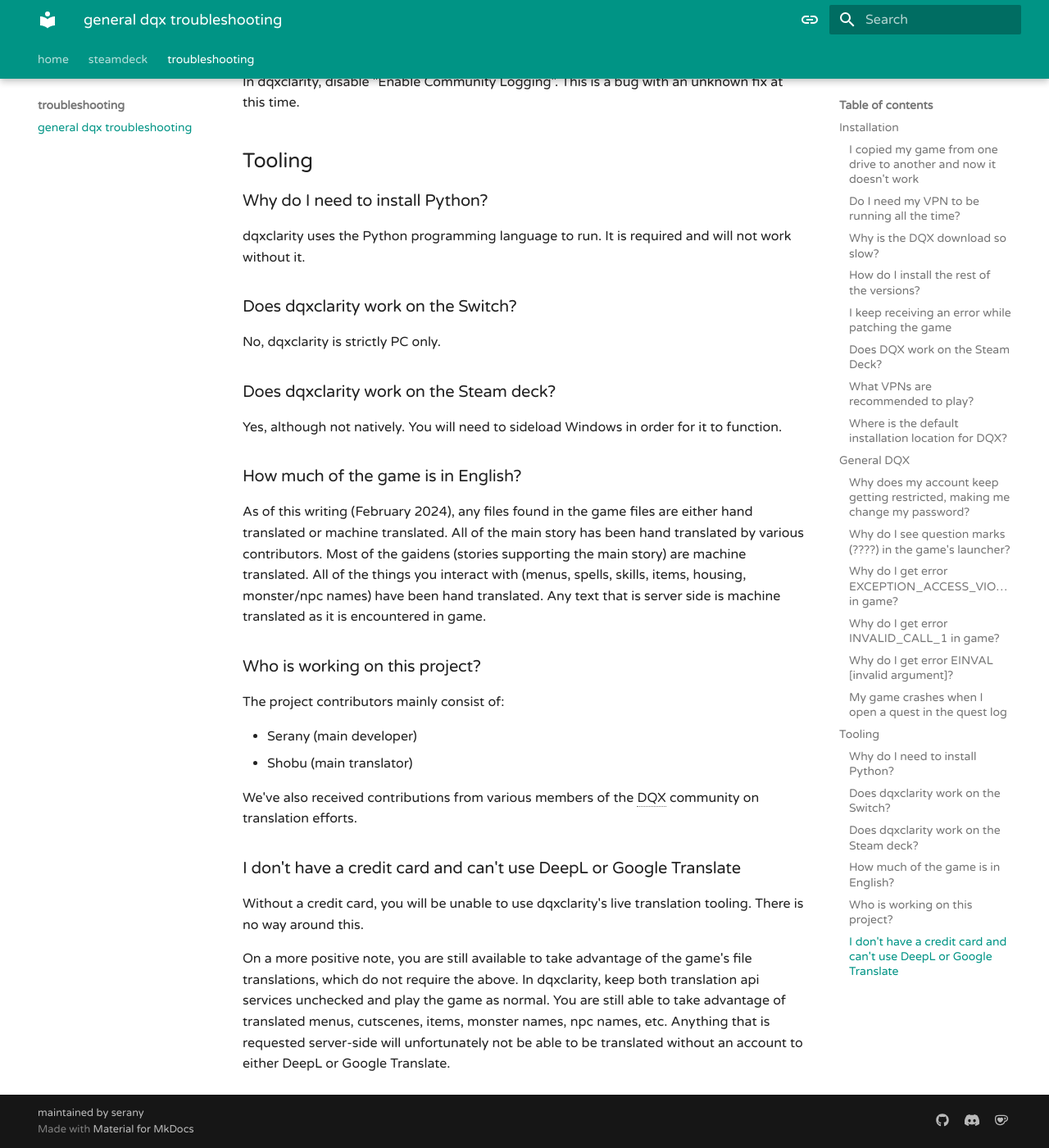
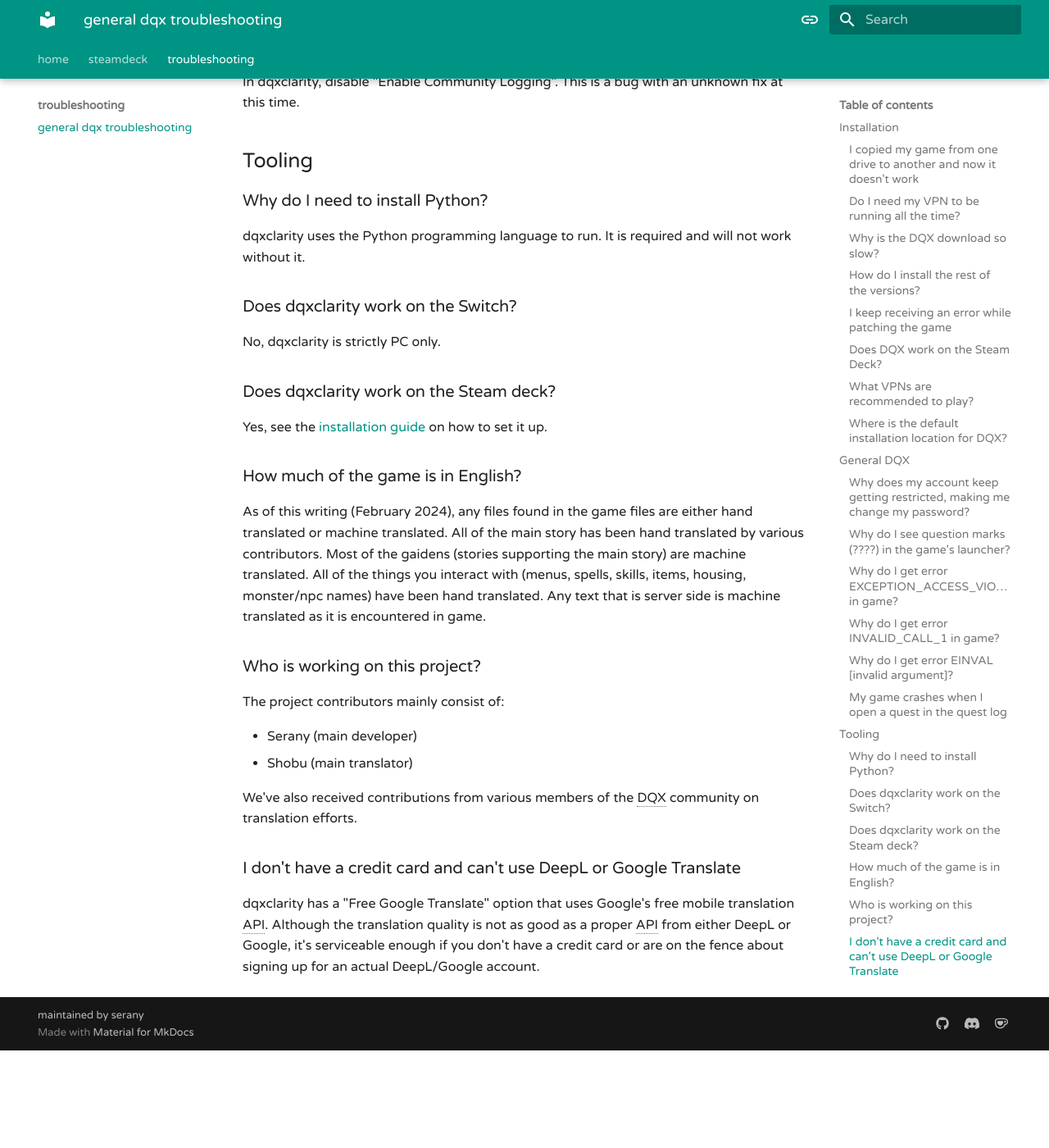
Before and after one commit to dqx-translation-project/dqx-translation-project.github.io, an MkDocs documentation site: the page built from docs/troubleshooting/dqx_troubleshooting.md, in a window 1280 px wide and 1400 px high, scrolled down 4152 px. Shown: the whole window at 82% size. Built offline with MkDocs 1.6.1 and Material for MkDocs 9.7.7, drawn with Linux system fonts in a browser that asks for light colours; after the commit the page ends 5433 px from its top, so only the background shows below that; some of the changed text lies outside the part shown.

Commit message:
Steam Deck issues, misc changes

```diff
--- a/docs/troubleshooting/dqx_troubleshooting.md
+++ b/docs/troubleshooting/dqx_troubleshooting.md
@@ -41,7 +41,7 @@
 
 ### Why is the DQX download so slow?
 
-DQX's servers are hosted in Tokyo, Japan, so you will experience some slowness. The better answer is that the launcher severely throttles your connection during patching. It's normal for patching to take 4-5 hours even if you're on a 1gbps connection.
+DQX's servers are hosted in Tokyo, Japan, so you will experience some slowness. As of recently, the launcher no longer throttles download speeds, but you may still experience some slowness due to the physical distance from the download server.
 
 ### How do I install the rest of the versions?
 
@@ -60,7 +60,7 @@
 
 ### Does DQX work on the Steam Deck?
 
-Dragon Quest X itself does work on the Steam Deck. If you intend on using dqxclarity's full features, you will need to sideload Windows as dqxclarity runs on Windows.
+Both DQX and dqxclarity can run natively on the Steam Deck. See the [installation guide](https://dqx-translation-project.github.io/steamdeck/) on how to set them up.
 
 ### What VPNs are recommended to play?
 
@@ -138,7 +138,7 @@
 
 ### Does dqxclarity work on the Steam deck?
 
-Yes, although not natively. You will need to sideload Windows in order for it to function.
+Yes, see the [installation guide](https://dqx-translation-project.github.io/steamdeck/) on how to set it up.
 
 ### How much of the game is in English?
 
@@ -155,6 +155,4 @@
 
 ### I don't have a credit card and can't use DeepL or Google Translate
 
-Without a credit card, you will be unable to use dqxclarity's live translation tooling. There is no way around this.
-
-On a more positive note, you are still available to take advantage of the game's file translations, which do not require the above. In dqxclarity, keep both translation api services unchecked and play the game as normal. You are still able to take advantage of translated menus, cutscenes, items, monster names, npc names, etc. Anything that is requested server-side will unfortunately not be able to be translated without an account to either DeepL or Google Translate.
+dqxclarity has a "Free Google Translate" option that uses Google's free mobile translation API. Although the translation quality is not as good as a proper API from either DeepL or Google, it's serviceable enough if you don't have a credit card or are on the fence about signing up for an actual DeepL/Google account.
```
Also changed, not shown: docs/steamdeck.md (+3 -0 lines).
